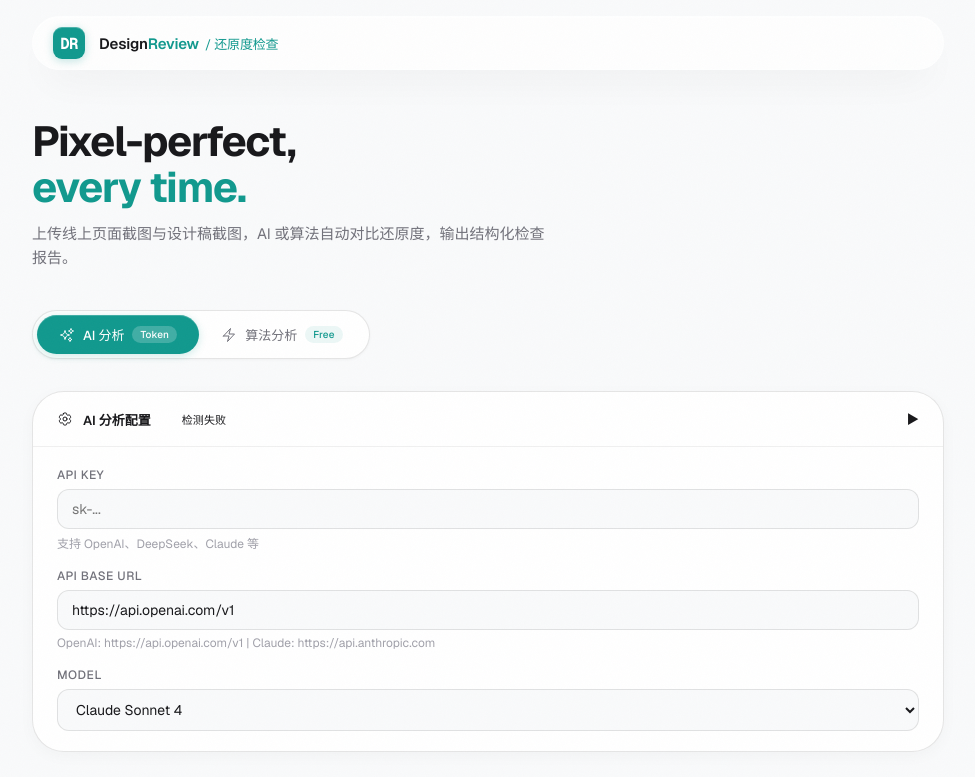
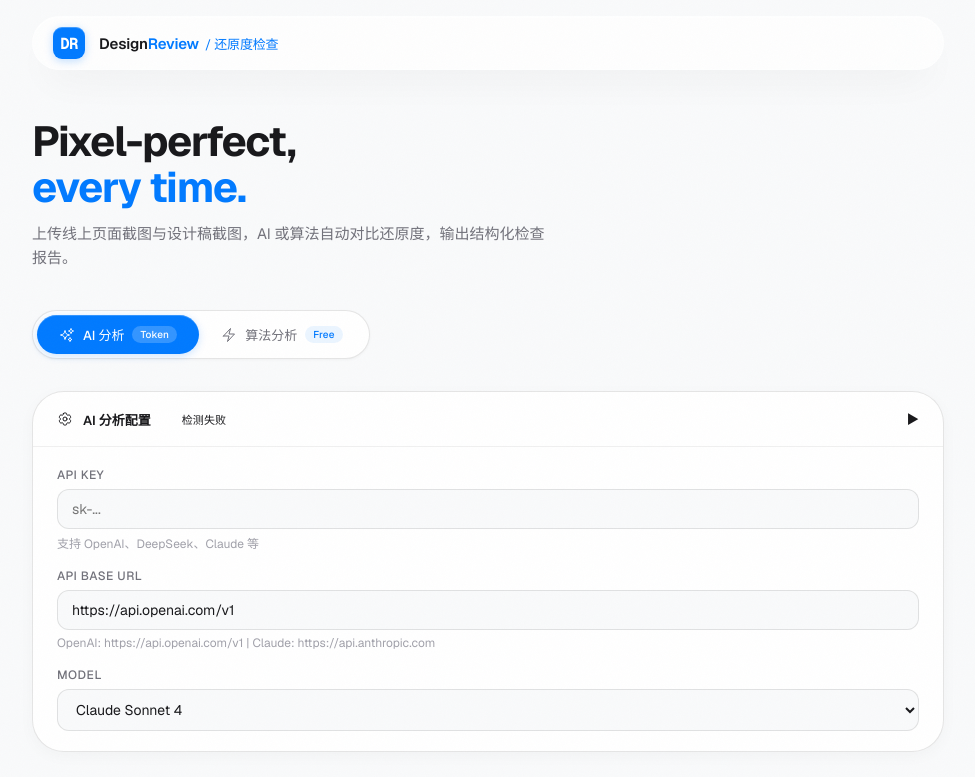
Before and after one commit to kwchenxi/DesignReview, a website: page web/public/index.html in a window 1280 px wide. Shown: the top 777 px of the page, without its empty margins (152-1127 px from the left). Drawn offline with nearby package versions, Linux system fonts and the light colour scheme; no server answers.

Commit message:
style: 主题色改为 #007AFF

```diff
--- a/web/public/styles.css
+++ b/web/public/styles.css
@@ -6,7 +6,7 @@
 @import url('https://fonts.googleapis.com/css2?family=Geist:wght@300;400;500;600;700&family=Geist+Mono:wght@400;500&display=swap');
 
 :root {
-  /* Palette — Zinc/Slate base, Emerald accent */
+  /* Palette — Zinc/Slate base, #007AFF accent */
   --bg: #f9fafb;
   --surface: #ffffff;
   --surface-dim: rgba(255,255,255,.65);
@@ -15,10 +15,10 @@
   --text: #18181b;
   --text-secondary: #71717a;
   --text-tertiary: #a1a1aa;
-  --accent: #11998e;
-  --accent-hover: #0e857c;
-  --accent-light: rgba(17,153,142,.08);
-  --accent-glow: rgba(17,153,142,.15);
+  --accent: #007AFF;
+  --accent-hover: #006AE0;
+  --accent-light: rgba(0,122,255,.08);
+  --accent-glow: rgba(0,122,255,.15);
   --critical: #dc2626;
   --critical-bg: rgba(220,38,38,.06);
   --major: #ea580c;
@@ -98,7 +98,7 @@ body::after {
   display: flex; align-items: center; justify-content: center;
   color: #fff; font-weight: 700; font-size: 15px;
   font-family: 'Geist Mono', monospace;
-  box-shadow: inset 0 1px 0 rgba(255,255,255,.25), 0 2px 8px rgba(17,153,142,.25);
+  box-shadow: inset 0 1px 0 rgba(255,255,255,.25), 0 2px 8px rgba(0,122,255,.25);
 }
 .logo-text {
   font-size: 15px; font-weight: 600; color: var(--text);
@@ -157,7 +157,7 @@ body::after {
 .mode-option:hover { color: var(--text); background: var(--accent-light); }
 .mode-option.active {
   background: var(--accent); color: white;
-  box-shadow: inset 0 1px 0 rgba(255,255,255,.2), 0 2px 8px rgba(17,153,142,.2);
+  box-shadow: inset 0 1px 0 rgba(255,255,255,.2), 0 2px 8px rgba(0,122,255,.2);
 }
 .mode-option .mode-icon { display: flex; align-items: center; }
 .mode-option .mode-icon svg { width: 16px; height: 16px; }
@@ -305,12 +305,12 @@ body::after {
   font-family: inherit; font-size: 15px; font-weight: 600;
   cursor: pointer; letter-spacing: -0.01em;
   transition: all var(--duration-normal) var(--ease-out-expo);
-  box-shadow: inset 0 1px 0 rgba(255,255,255,.2), 0 4px 16px rgba(17,153,142,.18);
+  box-shadow: inset 0 1px 0 rgba(255,255,255,.2), 0 4px 16px rgba(0,122,255,.18);
   animation: fadeUp var(--duration-slow) var(--ease-out-expo) .3s both;
 }
 .btn-primary:hover {
   background: var(--accent-hover);
-  box-shadow: inset 0 1px 0 rgba(255,255,255,.2), 0 8px 28px rgba(17,153,142,.22);
+  box-shadow: inset 0 1px 0 rgba(255,255,255,.2), 0 8px 28px rgba(0,122,255,.22);
   transform: translateY(-1px);
 }
 .btn-primary:active { transform: scale(.98) translateY(0); }
@@ -452,11 +452,11 @@ body::after {
   font-family: inherit; font-weight: 600; font-size: 14px;
   cursor: pointer;
   transition: all var(--duration-normal) var(--ease-out-expo);
-  box-shadow: inset 0 1px 0 rgba(255,255,255,.2), 0 4px 12px rgba(17,153,142,.15);
+  box-shadow: inset 0 1px 0 rgba(255,255,255,.2), 0 4px 12px rgba(0,122,255,.15);
 }
 .open-report-btn:hover {
   background: var(--accent-hover);
-  box-shadow: inset 0 1px 0 rgba(255,255,255,.2), 0 6px 20px rgba(17,153,142,.2);
+  box-shadow: inset 0 1px 0 rgba(255,255,255,.2), 0 6px 20px rgba(0,122,255,.2);
   transform: translateY(-1px);
 }
 .open-report-btn:active { transform: scale(.98); }
```
